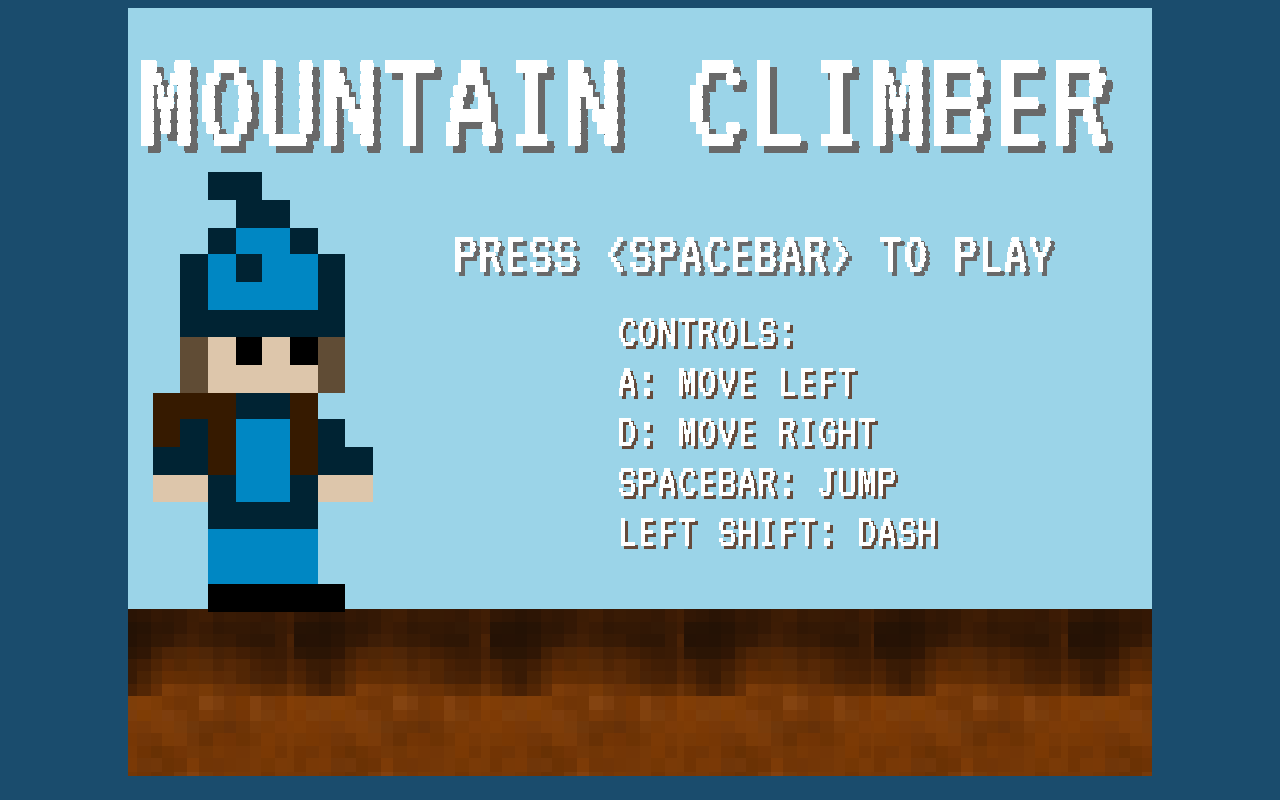
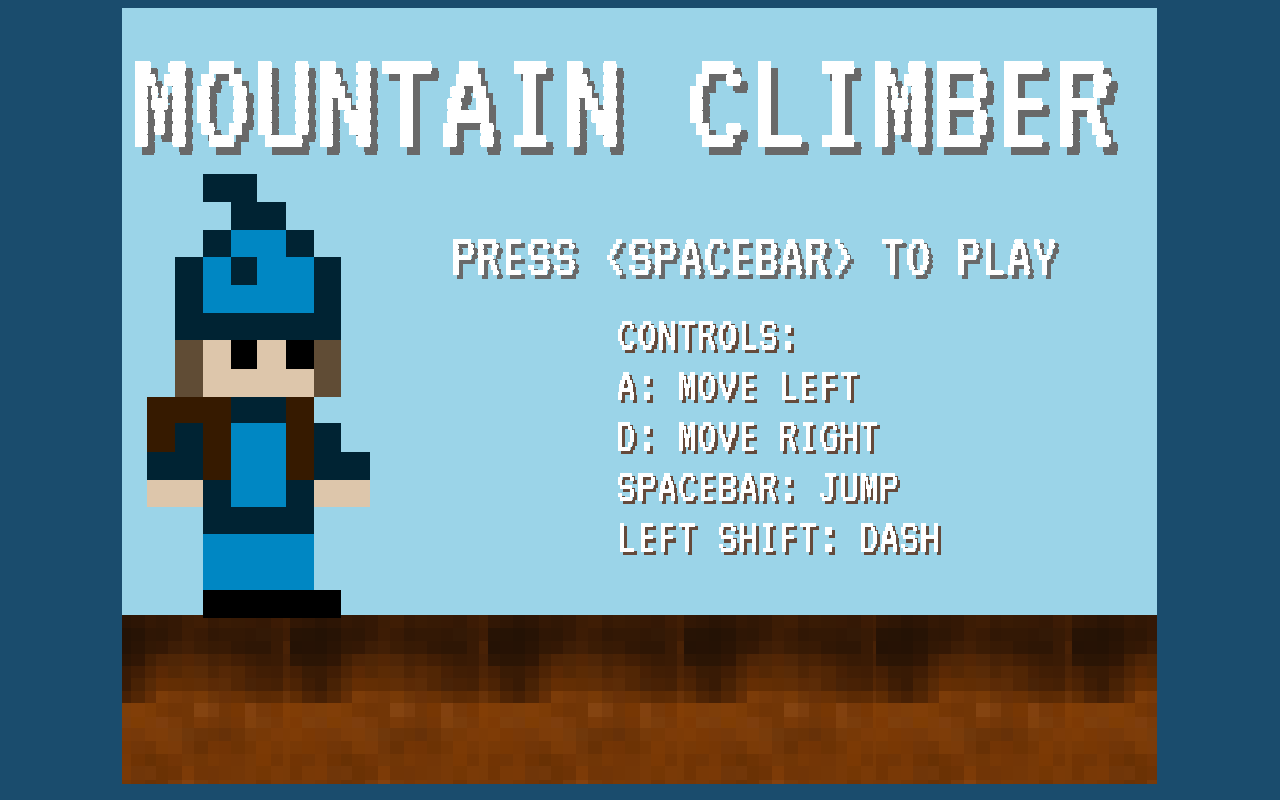
Before and after one commit to MiguelDP4/js-tower-climber, a website with bundled scripts: page index.html in a window 1280 px wide. Built offline with nearby package versions, Linux system fonts and the light colour scheme; animation ran at ten frames a second.

Commit message:
fix play area

```diff
--- a/index.html
+++ b/index.html
@@ -9,6 +9,7 @@
 
       body {
         display: flex;
+        height: 97vh !important;
       }
 
       canvas {
--- a/package.json
+++ b/package.json
@@ -9,7 +9,8 @@
   },
   "scripts": {
     "build": "webpack",
-    "start": "npm run build && webpack-dev-server --host=0.0.0.0 --port=$PORT --disable-host-check"
+    "start": "npm run build && webpack-dev-server --host=0.0.0.0 --port=$PORT --disable-host-check",
+    "startlocal": "webpack-dev-server "
   },
   "author": "Miguel Dubois",
   "license": "MIT",
--- a/src/index.js
+++ b/src/index.js
@@ -7,6 +7,10 @@ const config = {
   parent: 'phaser-example',
   width: 1024,
   height: 768,
+  scale: {
+    mode: Phaser.Scale.FIT,
+    autoCenter: Phaser.Scale.CENTER_BOTH
+},
   pixelArt: true,
   backgroundColor: '#9bd4e8',
   physics: {
```
Also changed, not shown: build/app.bundle.js (added), build/assets/Monty (copy).png (added), build/assets/Monty.png (added), build/assets/TitleScreen.png (added), build/assets/goal-flag.png (added), build/assets/gots-right.png (added), build/assets/gots.png (added), build/assets/grassy-red-sand-tile.png (added), build/assets/monty-jump-left.png (added), build/assets/monty-jump-right.png (added), build/assets/red-sand-tile.png (added), build/assets/spinesdown.png (added), build/assets/spinesleft.png (added), build/assets/spinesright.png (added), 3 more files, 1 other file.
